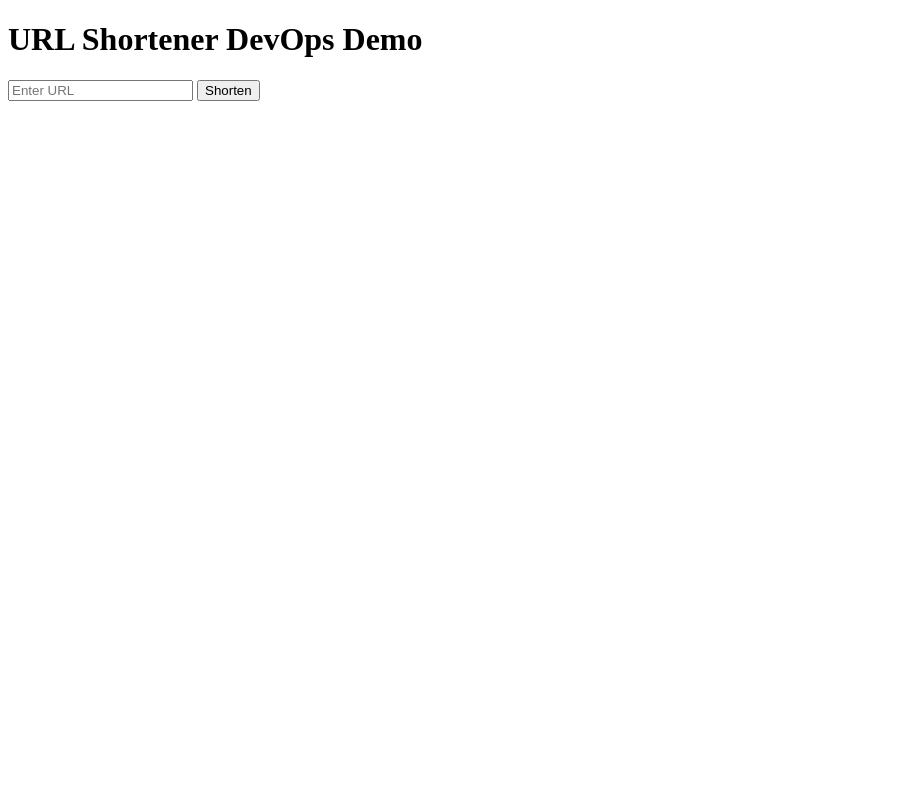
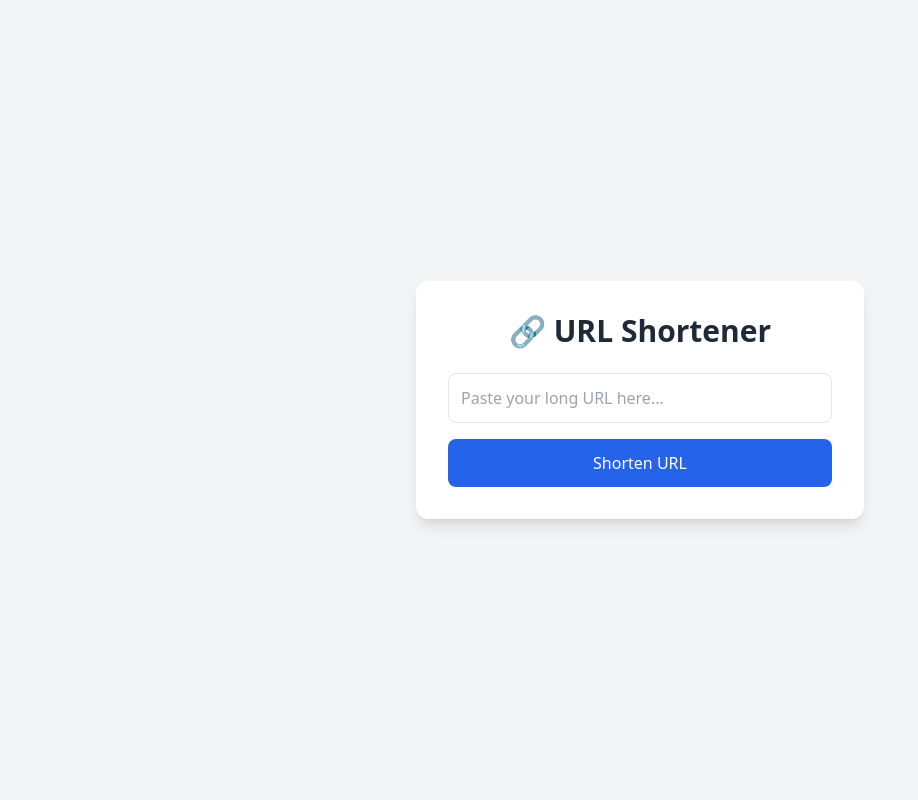
Before and after one commit to ayaanq0704/devopsprac, a Flask app: page / in a window 1280 px wide. Shown: the whole page, without its empty margins (0-918 px from the left). Run offline with Flask 3, Linux system fonts and the light colour scheme; some libraries are stand-ins or nearby versions.

Commit message:
improve in ui

```diff
--- a/app/templates/index.html
+++ b/app/templates/index.html
@@ -1,50 +1,59 @@
-<!-- <!DOCTYPE html>
+<!DOCTYPE html>
 <html lang="en">
 <head>
-    <meta charset="UTF-8">
-    <title>URL Shortener | DevOps Assignment</title>
-    <style>
-        body { font-family: Arial, sans-serif; max-width: 600px; margin: 80px auto; background: #f0f2f5; }
-        .card { background: white; padding: 40px; border-radius: 12px; box-shadow: 0 4px 20px rgba(0,0,0,0.1); }
-        h1 { color: #2d3748; }
-        input[type=text] { width: 100%; padding: 12px; border: 1px solid #e2e8f0; border-radius: 6px; font-size: 16px; box-sizing: border-box; }
-        button { background: #4299e1; color: white; border: none; padding: 12px 30px; border-radius: 6px; font-size: 16px; cursor: pointer; margin-top: 10px; }
-        button:hover { background: #3182ce; }
-        .result { margin-top: 20px; padding: 15px; background: #ebf8ff; border-radius: 6px; word-break: break-all; }
-        a { color: #3182ce; }
-    </style>
+<meta charset="UTF-8">
+<title>URL Shortener</title>
+
+<script src="https://cdn.tailwindcss.com"></script>
+
 </head>
-<body>
-    <div class="card">
-        <h1>🔗 URL Shortener</h1>
-        <p>Paste a long URL below to get a short link.</p>
-        <form method="POST">
-            <input type="text" name="url" placeholder="https://your-long-url.com/..." required>
-            <br><button type="submit">Shorten URL</button>
-        </form>
-        {% if short_url %}
-        <div class="result">
-            ✅ <strong>Short URL:</strong> <a href="{{ short_url }}">{{ short_url }}</a>
-        </div>
-        {% endif %}
-    </div>
-</body>
-</html> -->
-<!DOCTYPE html>
-<html>
-<head>
-    <title>URL Shortener</title>
-</head>
-<body>
-    <h1>URL Shortener DevOps Demo</h1>
 
-    <form method="POST">
-        <input type="text" name="url" placeholder="Enter URL" required>
-        <button type="submit">Shorten</button>
-    </form>
+<body class="bg-gray-100 flex items-center justify-center min-h-screen">
 
-    {% if short_url %}
-        <p>Short URL: <a href="{{ short_url }}">{{ short_url }}</a></p>
-    {% endif %}
+<div class="bg-white shadow-lg rounded-xl p-8 w-full max-w-md">
+
+<h1 class="text-3xl font-bold text-center mb-6 text-gray-800">
+🔗 URL Shortener
+</h1>
+
+<form method="POST" class="space-y-4">
+
+<input
+type="url"
+name="url"
+placeholder="Paste your long URL here..."
+required
+class="w-full p-3 border rounded-lg focus:ring-2 focus:ring-blue-500"
+/>
+
+<button
+type="submit"
+class="w-full bg-blue-600 text-white py-3 rounded-lg hover:bg-blue-700 transition"
+>
+Shorten URL
+</button>
+
+</form>
+
+{% if short_url %}
+
+<div class="mt-6 text-center">
+
+<p class="text-gray-600">Your shortened link:</p>
+
+<a
+href="{{ short_url }}"
+class="text-blue-600 font-semibold break-all"
+target="_blank"
+>
+{{ short_url }}
+</a>
+
+</div>
+
+{% endif %}
+
+</div>
+
 </body>
 </html>
```
